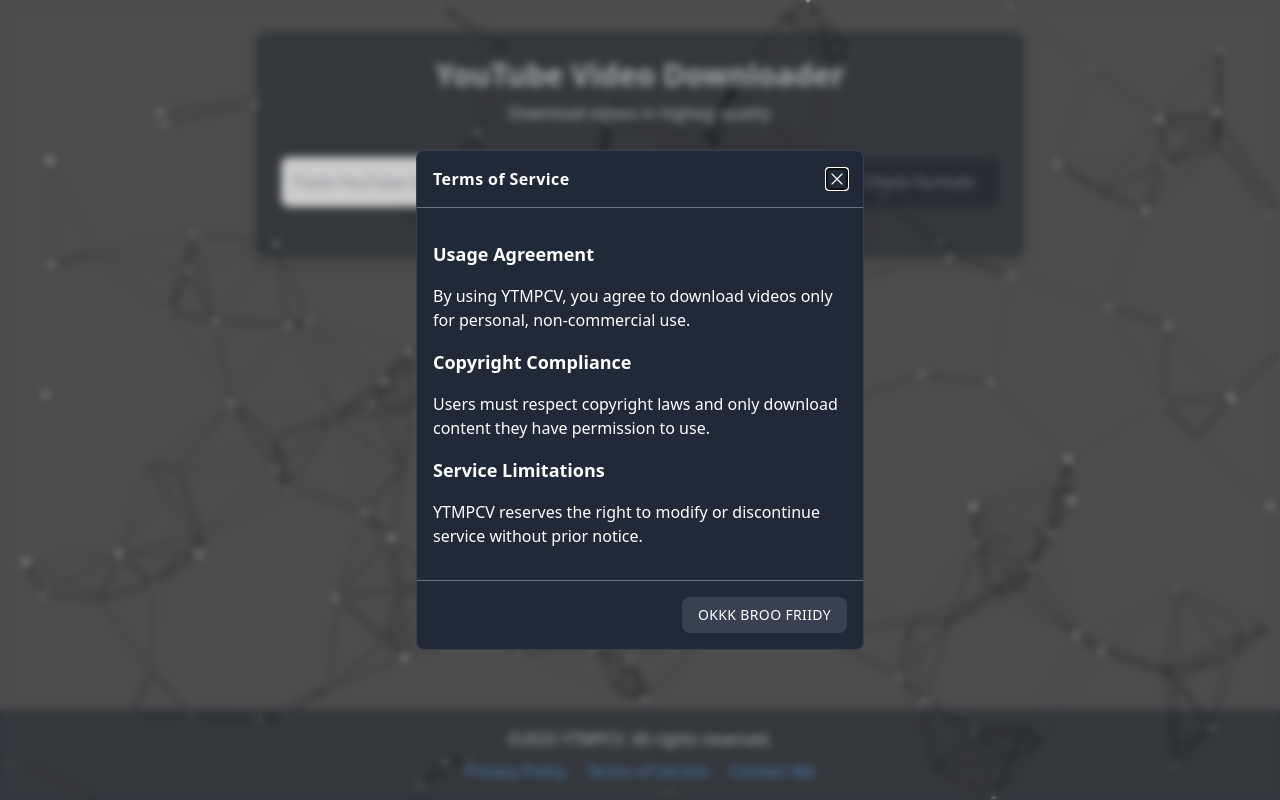
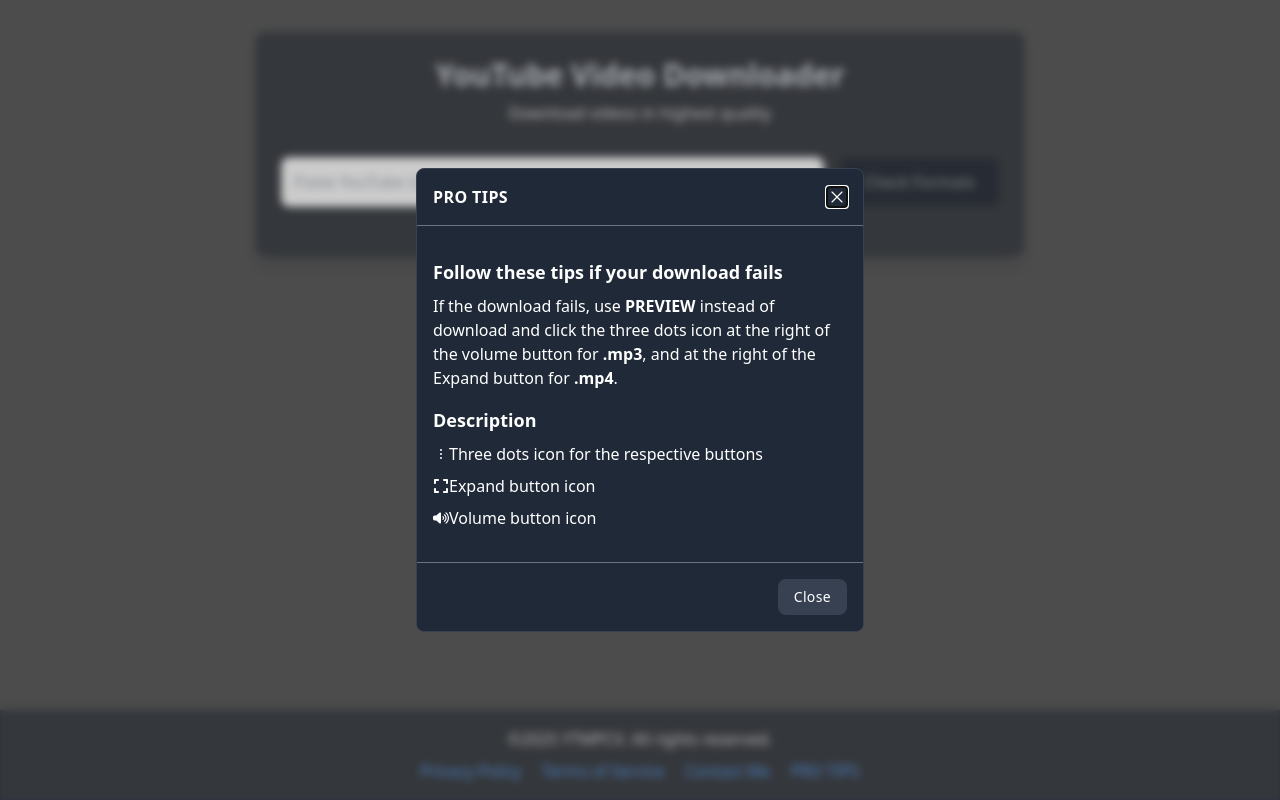
Before and after one commit to MuhammadFahmiRidhwan/YTMPCV, a Flask app: page / in a window 1280 px wide. Run offline with Flask 3, Linux system fonts and the light colour scheme; some libraries are stand-ins or nearby versions.

Commit message:
Add files via upload

```diff
--- a/templates/index.html
+++ b/templates/index.html
@@ -5,11 +5,10 @@
   <meta name="viewport" content="width=device-width, initial-scale=1.0" />
   <title>YouTube Downloader</title>
   <link rel="stylesheet" href="{{ url_for('static', filename='dist/css/output.css') }}" />
+  <script src="{{ url_for('static', filename='js/particles.min.js') }}"></script>
   <script src="{{ url_for('static', filename='js/alpine.js') }}" defer></script>
-  <script src="{{ url_for('static', filename='js/stats.min.js') }}" defer></script>
-  <script src="http://cdn.jsdelivr.net/particles.js/2.0.0/particles.min.js"></script>
+  <script src="{{ url_for('static', filename='js/stats.min.js') }}"></script>
   <script src="https://cdn.jsdelivr.net/npm/sweetalert2@11"></script>
-  <script defer src="https://cdn.jsdelivr.net/npm/@alpinejs/focus@3.x.x/dist/cdn.min.js"></script>
   <script src="https://cdn.jsdelivr.net/npm/@alpinejs/focus@3.11.0/dist/cdn.min.js"></script>
  </head>
  <style>
@@ -108,10 +107,10 @@
      </button>
     </div>
 
-    <!-- Error Message -->
+    <!-- Error Message
     <div x-show="error" class="mb-6 p-4 bg-red-100 border border-red-400 text-red-700 rounded-lg">
      <p x-text="error"></p>
-    </div>
+    </div> -->
 
     <!-- Formats List -->
     <div x-show="formats.length" x-transition.duration.500ms class="mb-6">
@@ -164,8 +163,9 @@
   <div
    x-data="{
     privacyOpen: false,
-    termsOpen: true,
-    contactOpen: false
+    termsOpen: false,
+    contactOpen: false,
+    protipOpen: true
 }"
   >
    <!-- Footer content remains the same -->
@@ -183,6 +183,7 @@
      <button @click="contactOpen = true" class="text-blue-400 hover:text-blue-300">
       Contact Me
      </button>
+     <button @click="protipOpen = true" class="text-blue-400 hover:text-blue-300">PRO TIPS</button>
     </p>
    </footer>
 
@@ -435,6 +436,107 @@
      </div>
     </div>
    </template>
+   <!-- PRO TIP Modal -->
+   <template x-teleport="body">
+    <div
+     x-cloak
+     x-show="protipOpen"
+     x-transition.opacity.duration.200ms
+     x-trap.inert.noscroll="protipOpen"
+     x-on:keydown.esc.window="protipOpen = false"
+     x-on:click.self="protipOpen = false"
+     class="fixed inset-0 z-[9999] flex items-center justify-center bg-black/20 backdrop-blur-sm p-4"
+    >
+     <div
+      x-show="protipOpen"
+      x-transition:enter="transition ease-out duration-200"
+      x-transition:enter-start="opacity-0 scale-90"
+      x-transition:enter-end="opacity-100 scale-100"
+      @click.outside="protipOpen = false"
+      class="w-full max-w-md mx-auto max-h-[80vh] bg-gray-800 text-white rounded-lg border border-gray-700 overflow-y-auto"
+     >
+      <!-- Header -->
+      <div class="flex items-center justify-between border-b border-gray-500 p-4">
+       <h3 class="font-semibold tracking-wide">PRO TIPS</h3>
+       <button @click="protipOpen = false" aria-label="close modal">
+        <svg
+         xmlns="http://www.w3.org/2000/svg"
+         viewBox="0 0 24 24"
+         aria-hidden="true"
+         stroke="currentColor"
+         fill="none"
+         stroke-width="1.4"
+         class="w-5 h-5"
+        >
+         <path stroke-linecap="round" stroke-linejoin="round" d="M6 18L18 6M6 6l12 12" />
+        </svg>
+       </button>
+      </div>
+
+      <!-- Body -->
+      <div class="px-4 py-8 space-y-4">
+       <div class="mb-4">
+        <h4 class="text-lg font-semibold mb-2">Follow these tips if your download fails</h4>
+        <p>
+         If the download fails, use <strong>PREVIEW</strong> instead of download and click the three
+         dots icon at the right of the volume button for <strong>.mp3</strong>, and at the right of
+         the Expand button for <strong>.mp4</strong>.
+        </p>
+       </div>
+       <div class="mb-4">
+        <h4 class="text-lg font-semibold mb-2">Description</h4>
+        <div class="flex items-center mt-2">
+         <svg
+          xmlns="http://www.w3.org/2000/svg"
+          width="16"
+          height="16"
+          fill="currentColor"
+          class="bi bi-three-dots-vertical"
+          viewBox="0 0 16 16"
+         >
+          <path
+           d="M8 3a1 1 0 1 1 0 2 1 1 0 0 1 0-2zm0 4a1 1 0 1 1 0 2 1 1 0 0 1 0-2zm0 4a1 1 0 1 1 0 2 1 1 0 0 1 0-2z"
+          />
+         </svg>
+         <span class="ml-2">Three dots icon for the respective buttons</span>
+        </div>
+
+        <!-- Maximize Button -->
+        <div class="flex items-center mt-2">
+         <svg xmlns="http://www.w3.org/2000/svg" viewBox="0 0 448 512" width="16" height="16">
+          <path
+           fill="#ffffff"
+           d="M32 32C14.3 32 0 46.3 0 64l0 96c0 17.7 14.3 32 32 32s32-14.3 32-32l0-64 64 0c17.7 0 32-14.3 32-32s-14.3-32-32-32L32 32zM64 352c0-17.7-14.3-32-32-32s-32 14.3-32 32l0 96c0 17.7 14.3 32 32 32l96 0c17.7 0 32-14.3 32-32s-14.3-32-32-32l-64 0 0-64zM320 32c-17.7 0-32 14.3-32 32s14.3 32 32 32l64 0 0 64c0 17.7 14.3 32 32 32s32-14.3 32-32l0-96c0-17.7-14.3-32-32-32l-96 0zM448 352c0-17.7-14.3-32-32-32s-32 14.3-32 32l0 64-64 0c-17.7 0-32 14.3-32 32s14.3 32 32 32l96 0c17.7 0 32-14.3 32-32l0-96z"
+          />
+         </svg>
+         <span class="ml-2">Expand button icon</span>
+        </div>
+
+        <!-- Speaker Icon -->
+        <div class="flex items-center mt-2">
+         <svg xmlns="http://www.w3.org/2000/svg" viewBox="0 0 640 512" width="16" height="16">
+          <path
+           fill="#ffffff"
+           d="M533.6 32.5C598.5 85.2 640 165.8 640 256s-41.5 170.7-106.4 223.5c-10.3 8.4-25.4 6.8-33.8-3.5s-6.8-25.4 3.5-33.8C557.5 398.2 592 331.2 592 256s-34.5-142.2-88.7-186.3c-10.3-8.4-11.8-23.5-3.5-33.8s23.5-11.8 33.8-3.5zM473.1 107c43.2 35.2 70.9 88.9 70.9 149s-27.7 113.8-70.9 149c-10.3 8.4-25.4 6.8-33.8-3.5s-6.8-25.4 3.5-33.8C475.3 341.3 496 301.1 496 256s-20.7-85.3-53.2-111.8c-10.3-8.4-11.8-23.5-3.5-33.8s23.5-11.8 33.8-3.5zm-60.5 74.5C434.1 199.1 448 225.9 448 256s-13.9 56.9-35.4 74.5c-10.3 8.4-25.4 6.8-33.8-3.5s-6.8-25.4 3.5-33.8C393.1 284.4 400 271 400 256s-6.9-28.4-17.7-37.3c-10.3-8.4-11.8-23.5-3.5-33.8s23.5-11.8 33.8-3.5zM301.1 34.8C312.6 40 320 51.4 320 64l0 384c0 12.6-7.4 24-18.9 29.2s-25 3.1-34.4-5.3L131.8 352 64 352c-35.3 0-64-28.7-64-64l0-64c0-35.3 28.7-64 64-64l67.8 0L266.7 40.1c9.4-8.4 22.9-10.4 34.4-5.3z"
+          />
+         </svg>
+         <span class="ml-2">Volume button icon</span>
+        </div>
+       </div>
+      </div>
+
+      <!-- Footer -->
+      <div class="flex justify-end border-t border-gray-500 p-4">
+       <button
+        @click="protipOpen = false"
+        class="whitespace-nowrap rounded-lg px-4 py-2 text-sm font-medium tracking-wide text-white bg-gray-700 hover:bg-gray-600"
+       >
+        Close
+       </button>
+      </div>
+     </div>
+    </div>
+   </template>
   </div>
   <script>
    document.addEventListener('alpine:init', () => {
@@ -606,12 +708,11 @@
     }))
    })
   </script>
-
   <script>
    particlesJS('particles-js', {
     particles: {
      number: {
-      value: 150,
+      value: 130,
       density: {
        enable: true,
        value_area: 800
```
